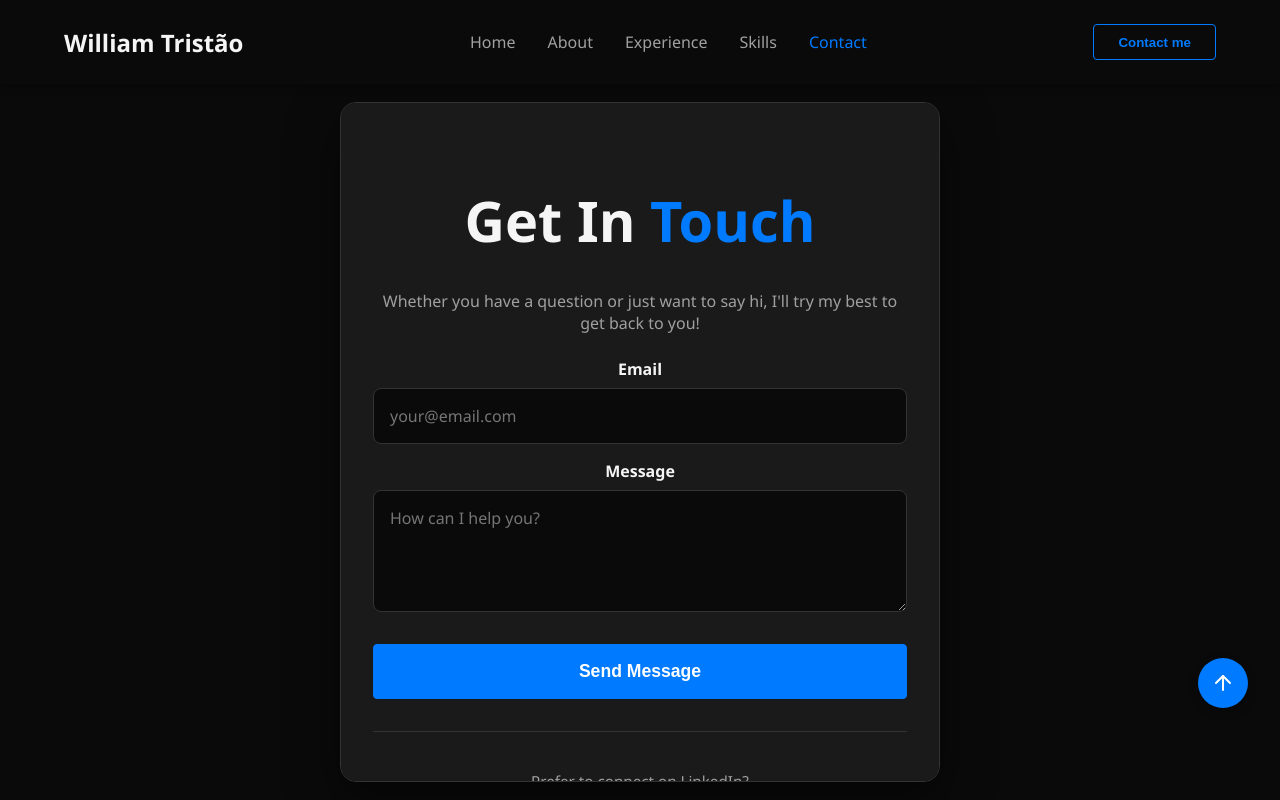
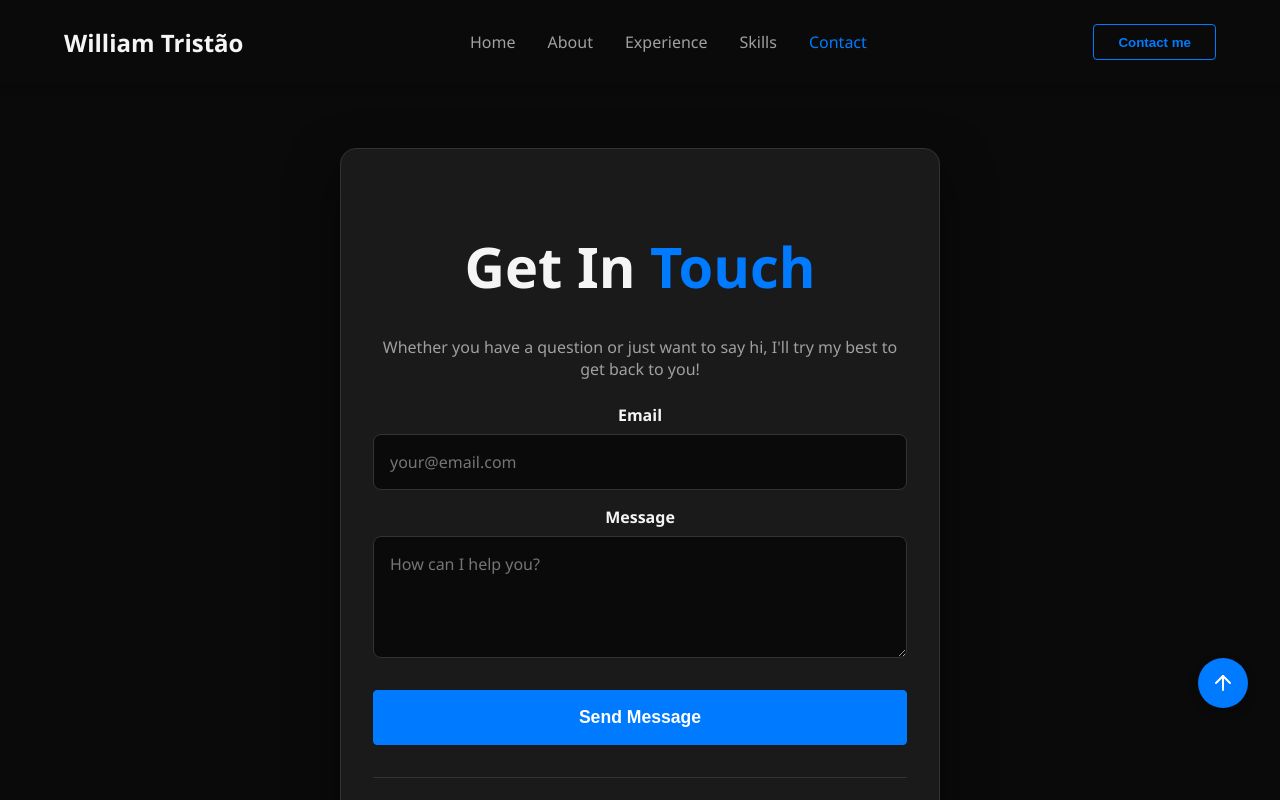
Before and after one commit to williamtdepaula/portfolio, a React (Create React App) app: page / in a window 1280 px wide. Both pictures are taken after a click on the item "Contact". Built offline with nearby package versions, Linux system fonts and the light colour scheme.

Commit message:
Small fixes to contact me

```diff
--- a/src/components/Contact/Contact.css
+++ b/src/components/Contact/Contact.css
@@ -1,41 +1,29 @@
 .contact-section {
-  height: 100%;
+  min-height: 100%;
   width: 100%;
   display: flex;
   align-items: center;
   justify-content: center;
-  padding: 0 5%;
-  overflow-y: auto; /* allow internal scroll if screen is too small */
+  padding: 4rem 5%;
 }
 
 .contact-container {
   width: 100%;
   max-width: 600px;
-  max-height: 85vh;
-  overflow-y: auto;
   background-color: #1a1a1a;
   padding: 2rem;
   border-radius: 16px;
   box-shadow: 0 20px 50px rgba(0, 0, 0, 0.5);
   border: 1px solid #333;
-  /* Custom scrollbar for inner container */
-  scrollbar-width: thin;
-  scrollbar-color: var(--accent-blue) #1a1a1a;
 }
 
-.contact-container::-webkit-scrollbar {
-  width: 6px;
+/* Hide scrollbars for the whole section if focused */
+.contact-section::-webkit-scrollbar {
+  display: none;
 }
-.contact-container::-webkit-scrollbar-track {
-  background: #1a1a1a;
-  border-radius: 4px;
-}
-.contact-container::-webkit-scrollbar-thumb {
-  background: var(--text-muted);
-  border-radius: 4px;
-}
-.contact-container::-webkit-scrollbar-thumb:hover {
-  background: var(--accent-blue);
+.contact-section {
+  -ms-overflow-style: none;
+  scrollbar-width: none;
 }
 
 .contact-description {
@@ -155,7 +143,13 @@
 }
 
 @media (max-width: 768px) {
+  .contact-section {
+    padding: 2rem 5%;
+    display: block; /* Allows natural scrolling instead of flex-center centering which can cut off top/bottom */
+  }
+
   .contact-container {
-    padding: 2rem;
+    padding: 1.5rem;
+    margin: 0 auto;
   }
 }
```
